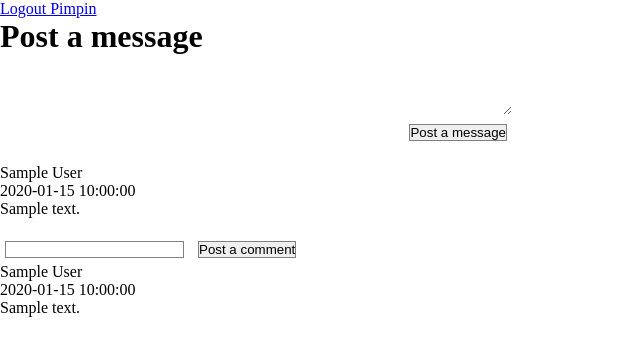
After one commit to ashnel/demo_registration, a Flask app: template templates/wall.html in a window 1280 px wide. The commit adds this page. Shown: the top 356 px of the page, without its empty margins (0-640 px from the left). Run offline with Flask 2, Linux system fonts and the light colour scheme; the template is opened without the code that fills it: most values are stand-ins (such as "Sample title", 1, 10 or a date in 2020).

Commit message:
finished the wall assignment

```diff
--- a/server.py
+++ b/server.py
@@ -6,7 +6,7 @@ emailregex = re.compile(r'^[a-zA-Z0-9.+_-]+@[a-zA-Z0-9.+_-]+\.[a-zA-Z]+$')
 nameregex = re.compile(r'^[a-zA-Z]+$')
 app = Flask(__name__)
 app.secret_key = 'supertopsecret'
-mysql = MySQLConnector(app, 'registration')
+mysql = MySQLConnector(app, 'wall')
 
 @app.route('/')
 def index():
@@ -15,6 +15,8 @@ def index():
 @app.route('/process', methods=['POST'])
 def fieldcheck():
 	goto = '/'
+	email = request.form['email']
+	db_email = mysql.query_db("SELECT email FROM users WHERE email = '{}'".format(email))
 	if request.form['formtype'] == 'register':
 		if len(request.form['email']) < 1:
 			flash('Email field cannot be empty.', 'color')
@@ -34,6 +36,8 @@ def fieldcheck():
 			flash('Password must be more than 8 Characters!', 'color')
 		elif request.form['password'] != request.form['passwordcheck']:
 			flash('Password does not match password confirmation!', 'color')
+		elif len(db_email) > 0:
+			flash("This user already exists!", 'color')
 		else:
 			password = md5.new(request.form['password']).hexdigest()
 			first_name = request.form['firstname']
@@ -58,8 +62,39 @@ def fieldcheck():
 			if len(db_password) < 1 and len(db_email) < 1:
 				flash('Not a registered user. Please register or try again.', 'color')
 			elif email == db_email[0]['email'] and password == db_password[0]['password']:
-				return render_template('logged_in.html', regEmail = email)
+				session['id']=mysql.query_db('SELECT id FROM users WHERE users.email ="{}"'.format(email))
+				return redirect('/wall')
 			else:
 				flash('Your email and password do not match. Please try again.', 'color')
 		return redirect(goto)
+
+@app.route('/message', methods=['POST'])
+def post_message():
+	posted_message = request.form['postbox']
+	user_id = session['id'][0]['id']
+	query = mysql.query_db("INSERT INTO `wall`.`messages` (message, user_id, created_at, updated_at) VALUE ('{}', '{}', NOW(), NOW())".format(posted_message, user_id))
+	return redirect('/wall')
+
+@app.route('/logout')
+def logout():
+	session.clear()
+	return redirect('/')
+
+@app.route('/wall')
+def render_wall():
+	query = mysql.query_db("SELECT * FROM messages")
+	messages = query
+	post_query = mysql.query_db("SELECT users.first_name, users.last_name, messages.message, messages.id, messages.created_at FROM messages JOIN users on messages.user_id = users.id")
+	comment_query = mysql.query_db("SELECT users.first_name, users.last_name, comments.comment, comments.message_id, comments.created_at FROM comments JOIN users on users.id = comments.user_id JOIN messages on messages.user_id = users.id GROUP BY comments.id ORDER BY comments.created_at DESC")
+	return render_template('wall.html', all_messages=post_query, all_comments=comment_query)
+
+@app.route('/comment/<id>', methods=['POST'])
+def post_comment(id):
+	posted_comment = request.form['commentbox']
+	user_id = session['id'][0]['id']
+	query = "INSERT INTO comments (comment, user_id, message_id, created_at, updated_at) VALUE (:comment, :id, :specific_id, NOW(), NOW())"
+	data = {'comment': request.form['commentbox'], 'id': user_id, 'specific_id': id}
+	mysql.query_db(query, data)
+	return redirect('/wall')
+
 app.run(debug=True)
--- a/static/style.css
+++ b/static/style.css
@@ -17,3 +17,8 @@ input{
 .color {
     color: red;
 }
+
+.comment {
+    display:inline-block;
+    text-align: left;
+}
--- /dev/null
+++ b/templates/wall.html
@@ -0,0 +1,39 @@
+<!DOCTYPE html>
+<html lang="en">
+<head>
+    <meta charset="UTF-8">
+    <meta name="viewport" content="width=device-width, initial-scale=1.0">
+    <meta http-equiv="X-UA-Compatible" content="ie=edge">
+    <link rel='stylesheet' type='text/css' href='{{ url_for("static", filename = "style.css") }}'>
+    <title>Document</title>
+</head>
+<body>
+    <a href='/logout'>Logout Pimpin</a>
+    <h1>Post a message</h1>
+    <form action="/message", method="POST">
+        <textarea name='postbox' rows="4" cols="50"></textarea>
+        <input name="submit" type="submit" value="Post a message">
+    </form><br /><br />
+    {% for message in all_messages %}
+        <div>
+            <p>{{ message['first_name'] }} {{ message['last_name'] }}</p>
+            <p>{{ message['created_at'] }}</p>
+            <p>{{ message['message'] }}</p>
+        </div><br />
+    <form class='comment' action="/comment/{{ message['id'] }}" , method="POST">
+        <input type="text" name='commentbox' rows="4" cols="50">
+        <input name="submit" type="submit" value="Post a comment">
+    </form>
+    <hr>
+        {% for comment in all_comments %}
+        {% if comment['message_id'] == message['id']%}
+        <p>{{ comment['first_name'] }} {{ comment['last_name'] }}</p>
+        <p>{{ comment['created_at'] }}</p>
+        <p>{{ comment['comment'] }}</p>
+        <br />
+
+        {% endif %}
+        {% endfor %}
+    {% endfor %}
+</body>
+</html>
--- /dev/null
+++ b/wall_db.sql
@@ -0,0 +1,5 @@
+#select * from comments;
+
+SELECT * FROM comments GROUP BY id ORDER BY comments.created_at DESC
+
+#SELECT users.first_name, users.last_name, comments.comment, comments.message_id, comments.created_at FROM comments JOIN users on users.id = comments.user_id JOIN messages on messages.user_id = users.id
```
Also changed, not shown: templates/logged_in.html (deleted, +0 -14 lines), 1 other file.
